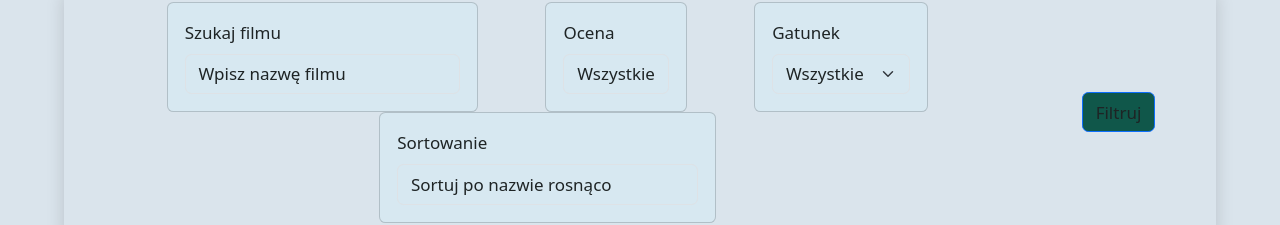
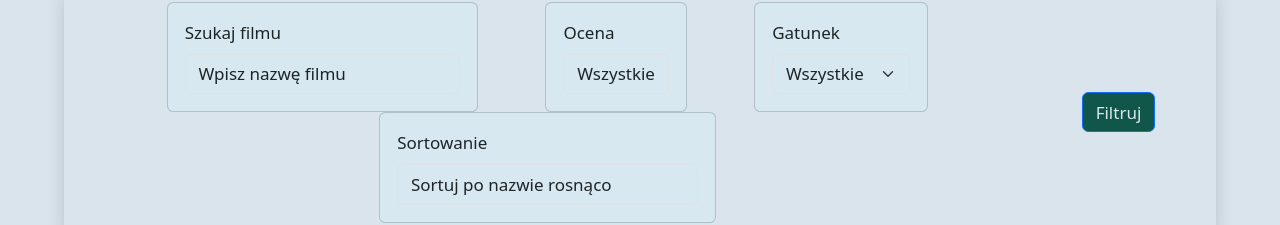
Before and after one commit to janfig/sem2-pui, an Angular app in the folder front-wcag/: page /movies in a window 1280 px wide. Shown: the part 100-325 px from the top of the page. Built offline with nearby package versions, Linux system fonts and the light colour scheme.

Commit message:
fix wcag styles

```diff
--- a/front-wcag/src/app/modules/main/main.component.scss
+++ b/front-wcag/src/app/modules/main/main.component.scss
@@ -1,6 +1,6 @@
 .main-outer-box{
   width: 100%;
-  height: 100%;
+  height: 100vh;
   background: var(--light-accent);
   color: var(--dark-shades);
 }
--- a/front-wcag/src/app/modules/main/movie-list/movie-list.component.scss
+++ b/front-wcag/src/app/modules/main/movie-list/movie-list.component.scss
@@ -46,7 +46,7 @@
 
 .filter__button{
   background: var(--main_basic);
-  color: var(--dark-shades);
+  color: var(--light-shades);
 }
 
 .remove-bootstrap-style{
```
